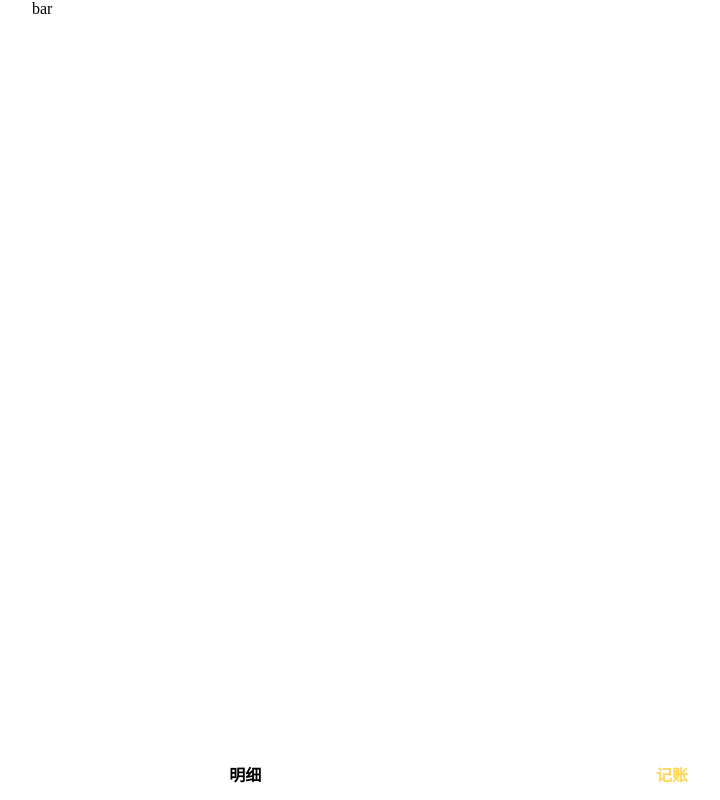
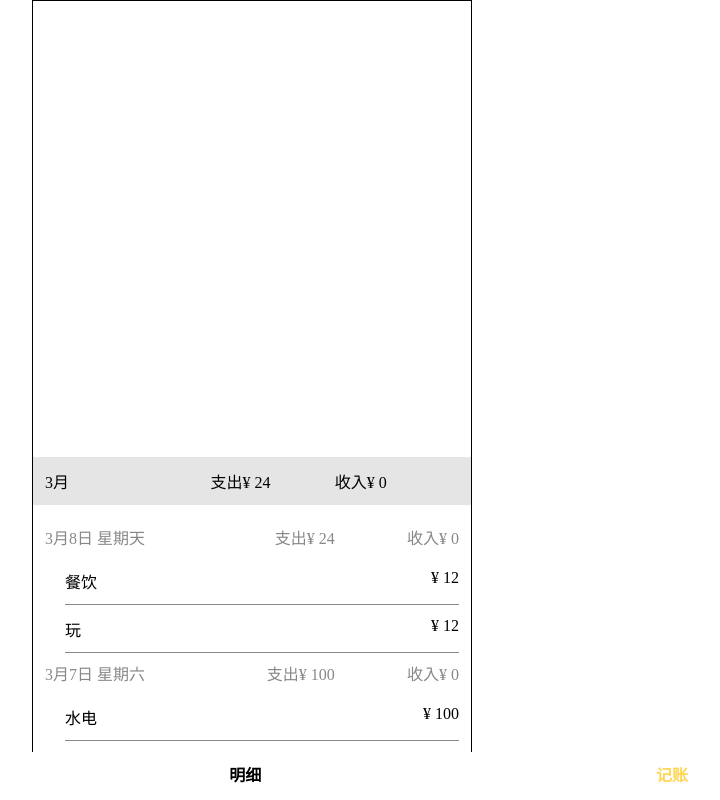
Before and after one commit to more-ka/bookkeeping-vue, a Vue app: page /#/detail in a window 1280 px wide. Shown: the whole page, without its empty margins (388-1108 px from the left). Built offline with nearby package versions, Linux system fonts and the light colour scheme.

Commit message:
明细页面

```diff
--- a/src/App.vue
+++ b/src/App.vue
@@ -1,7 +1,7 @@
 <!--
  * @Author: your name
  * @Date: 2020-03-05 17:26:53
- * @LastEditTime: 2020-03-09 21:32:26
+ * @LastEditTime: 2020-03-09 21:44:38
  * @LastEditors: Please set LastEditors
  * @Description: In User Settings Edit
  * @FilePath: \bookkeeping-vue\src\App.vue
@@ -19,5 +19,4 @@
 
 <script>
 import '@/app.css'
-
 </script>
--- a/src/app.css
+++ b/src/app.css
@@ -13,147 +13,11 @@
 }
 
 .page {
-  border: 1px solid #000;
   height: calc(100vh - 48px);
   display: flex;
   flex-direction: column;
-  justify-content: flex-end;
 }
 
-/* 标签部分 */
-.tags {
-  padding: 8px;
-}
-.tags .tag{
-  font-size: 16px;
-  font-weight: bold;
-  padding: 4px 16px;
-  display: inline-block;
-  background: #efefef;
-  border-radius: 6px;
-  margin-right: 8px;
-}
-.tags .tag.active{
-  background: #9b9b9b5c;
-}
-/* 编辑标签 */
-.editTag{
-  padding: 8px;
-}
-.editTag span{
-  border-bottom: 1px solid black;
-}
-/* 备注 */
-.remarks {
-  padding: 8px;
-  line-height: 30px;
-  font-size: 16px;
-  font-weight: bold;
-  background: #efefef;
-}
-.remarks input {
-  border: none;
-  background: none;
-  outline: none;
-  font-size: 16px;
-  margin-left: 12px;
-}
-
-/* 选择栏 */
-.selectBar{
-  width: 100%;
-  display: flex;
-  font-size: 16px;
-  background: #9b9b9b5c;
-}
-.selectBar span{
-  flex: 1;
-  padding: 12px 0;
-  display: inline-block;
-  text-align: center;
-  position: relative;
-}
-.selectBar span.active::before{
-  content: '';
-  width: 50%;
-  height: 4px;
-  background: black;
-  position: absolute;
-  bottom: 0;
-  left: 25%;
-}
-.selectBar span:active{
-  background: #efefef;
-}
-/* 数字输入框 */
-.numInput{
-  width: 100%;
-}
-.numInput input{
-  width: 90%;
-  border: none;
-  outline: none;
-  line-height: 48px;
-  font-size: 24px;
-  text-align:right;
-  padding: 0 5%;
-}
-/* 键盘区域 */
-.keyboard {
-  display: flex;
-  font-weight: bold;
-  background: #9b9b9b5c;
-  width: 100%;
-  padding-bottom: 6px;
-  font-size: 20px;
-}
-.keyboard >div >div:active{
-  background: #efefef;
-}
-.numberLock{
-  width: 80%;
-  display: flex;
-  flex-wrap: wrap;
-  justify-content: space-evenly;
-}
-
-.numberLock > div{
-  background: #ffffff;
-  padding: 20px 0;
-  width: 30%;
-  display: flex;
-  margin: 0;
-  margin-top: 6px;
-  align-self: center;
-  justify-content: space-around;
-  align-items: center;
-}
-.numberLock div:nth-child(10){
-  width: 62.5%;
-}
-
-.controlLock{
-  width: 20%;
-  margin-right: 6px;
-  margin-top: 6px;
-  display: flex;
-  flex-direction: column;
-}
-.controlLock > div{
-  padding: 20px 0;
-  background: #fff;
-  display: flex;
-  align-items: center;
-  justify-content: center;
-  margin-top: 6px;
-}
-.controlLock > div:first-child{
-  margin-top: 0;
-}
-.controlLock > div:last-child{
-  margin-top: 6px;
-  flex-grow: 1;
-}
 /* 导航栏 */
 .navBar{
   position: fixed;
--- a/src/page/bookkeeping.vue
+++ b/src/page/bookkeeping.vue
@@ -1,7 +1,7 @@
 <!--
  * @Author: your name
  * @Date: 2020-03-09 21:33:21
- * @LastEditTime: 2020-03-09 21:33:47
+ * @LastEditTime: 2020-03-09 21:43:47
  * @LastEditors: Please set LastEditors
  * @Description: In User Settings Edit
  * @FilePath: \bookkeeping-vue\src\page\bookkeeping.vue
@@ -26,7 +26,7 @@
       <span>收入</span>
     </section>
     <section class="numInput">
-        <input type="text" focous>
+      <input type="text" focous />
     </section>
     <section class="keyboard">
       <div class="numberLock">
@@ -81,10 +81,185 @@
 
 <script>
 export default {
-  name: 'bookkeeping'
-}
+  name: "bookkeeping"
+};
 </script>
 
 <style>
+*,
+*::before,
+*::after {
+  margin: 0;
+  padding: 0;
+}
+#app {
+  max-width: 440px;
+  margin: 0 auto;
+  color: black;
+  height: 100vh;
+  display: block;
+}
 
+.page {
+  border: 1px solid #000;
+  height: calc(100vh - 48px);
+  display: flex;
+  flex-direction: column;
+  justify-content: flex-end;
+}
+
+/* 标签部分 */
+.tags {
+  padding: 8px;
+}
+.tags .tag {
+  font-size: 16px;
+  font-weight: bold;
+  padding: 4px 16px;
+  display: inline-block;
+  background: #efefef;
+  border-radius: 6px;
+  margin-right: 8px;
+}
+.tags .tag.active {
+  background: #9b9b9b5c;
+}
+/* 编辑标签 */
+.editTag {
+  padding: 8px;
+}
+.editTag span {
+  border-bottom: 1px solid black;
+}
+/* 备注 */
+.remarks {
+  padding: 8px;
+  line-height: 30px;
+  font-size: 16px;
+  font-weight: bold;
+  background: #efefef;
+}
+.remarks input {
+  border: none;
+  background: none;
+  outline: none;
+  font-size: 16px;
+  margin-left: 12px;
+}
+
+/* 选择栏 */
+.selectBar {
+  width: 100%;
+  display: flex;
+  font-size: 16px;
+  background: #9b9b9b5c;
+}
+.selectBar span {
+  flex: 1;
+  padding: 12px 0;
+  display: inline-block;
+  text-align: center;
+  position: relative;
+}
+.selectBar span.active::before {
+  content: "";
+  width: 50%;
+  height: 4px;
+  background: black;
+  position: absolute;
+  bottom: 0;
+  left: 25%;
+}
+.selectBar span:active {
+  background: #efefef;
+}
+/* 数字输入框 */
+.numInput {
+  width: 100%;
+}
+.numInput input {
+  width: 90%;
+  border: none;
+  outline: none;
+  line-height: 48px;
+  font-size: 24px;
+  text-align: right;
+  padding: 0 5%;
+}
+/* 键盘区域 */
+.keyboard {
+  display: flex;
+  font-weight: bold;
+  background: #9b9b9b5c;
+  width: 100%;
+  padding-bottom: 6px;
+  font-size: 20px;
+}
+.keyboard > div > div:active {
+  background: #efefef;
+}
+.numberLock {
+  width: 80%;
+  display: flex;
+  flex-wrap: wrap;
+  justify-content: space-evenly;
+}
+
+.numberLock > div {
+  background: #ffffff;
+  padding: 20px 0;
+  width: 30%;
+  display: flex;
+  margin: 0;
+  margin-top: 6px;
+  align-self: center;
+  justify-content: space-around;
+  align-items: center;
+}
+.numberLock div:nth-child(10) {
+  width: 62.5%;
+}
+
+.controlLock {
+  width: 20%;
+  margin-right: 6px;
+  margin-top: 6px;
+  display: flex;
+  flex-direction: column;
+}
+.controlLock > div {
+  padding: 20px 0;
+  background: #fff;
+  display: flex;
+  align-items: center;
+  justify-content: center;
+  margin-top: 6px;
+}
+.controlLock > div:first-child {
+  margin-top: 0;
+}
+.controlLock > div:last-child {
+  margin-top: 6px;
+  flex-grow: 1;
+}
+/* 导航栏 */
+.navBar {
+  position: fixed;
+  bottom: 0;
+  width: 100%;
+  display: flex;
+  text-align: center;
+  font-weight: bold;
+}
+.navBar .item {
+  height: 48px;
+  line-height: 48px;
+  flex: 1;
+  color: black;
+  text-decoration: none;
+  background: #ffffff;
+}
+.navBar .item.active {
+  color: rgb(255, 214, 85);
+}
 </style>
--- /dev/null
+++ b/src/page/detail.vue
@@ -0,0 +1,138 @@
+<!--
+ * @Author: your name
+ * @Date: 2020-03-09 21:40:31
+ * @LastEditTime: 2020-03-09 21:47:53
+ * @LastEditors: Please set LastEditors
+ * @Description: In User Settings Edit
+ * @FilePath: \bookkeeping-vue\src\page\detail.vue
+ -->
+<template>
+    <div class="page">
+    <header>
+      <div class="header">
+        <span class="month">3月</span>
+        <span class="expendSummary">支出¥ 24</span>
+        <span class="incomeSummary">收入¥ 0</span>
+      </div>
+    </header>
+    <div class="main">
+      <div class="item">
+        <div class="time">
+          <span class="day">3月8日 星期天</span>
+          <span class="expend">支出¥ 24</span>
+          <span class="income">收入¥ 0</span>
+        </div>
+        <div class="detail">
+          <div class="row">
+            <div>餐饮</div>
+            <div>¥ 12</div>
+          </div>
+          <div class="row">
+            <div>玩</div>
+            <div>¥ 12</div>
+          </div>
+        </div>
+      </div>
+      <div class="item">
+        <div class="time">
+          <span class="day">3月7日 星期六</span>
+          <span class="expend">支出¥ 100</span>
+          <span class="income">收入¥ 0</span>
+        </div>
+        <div class="detail">
+          <div class="row">
+            <div>水电</div>
+            <div>¥ 100</div>
+          </div>
+        </div>
+      </div>
+    </div>
+  </div>
+</template>
+
+<script>
+export default {
+  name: 'detail'
+}
+</script>
+
+<style scope>
+      * {
+      padding: 0;
+      margin: 0;
+    }
+
+    .page {
+      max-width: 440px;
+      height: calc(100vh - 48px);
+      background: #ffffff;
+      margin: auto;
+    }
+
+    .page .header {
+      display: flex;
+      padding: 12px;
+      background: #e5e5e5;
+    }
+
+    .header .month {
+      width: 40%;
+    }
+
+    .header .expendSummary {
+      width: 30%;
+    }
+
+    .header .incomeSummary {
+      width: 30%;
+    }
+
+    .main{
+      display: flex;
+      padding: 12px;
+      flex-direction: column;
+    }
+    .main .item{
+      width: 100%;
+    }
+    .main .item .time{
+      display: flex;
+      width: 100%;
+      padding: 8px 0;
+      color: #888888;
+    }
+    .time .day{
+      width: 40%;
+    }
+    .time .expend{
+      width: 30%;
+      text-align-last: right;
+    }
+    .time .income{
+      width: 30%;
+      text-align-last: right;
+    }
+    .item .detail{
+      padding-left: 20px;
+    }
+    .item .detail .row{
+      display: flex;
+      position: relative;
+      padding: 12px 0;
+
+    }
+    .item .detail .row::after{
+      content: '';
+      position: absolute;
+      bottom: 0;
+      left: 0;
+      border-bottom: 1px solid #888888;
+      width: 100%;
+    }
+    .item .row div{
+      width: 50%;
+    }
+    .item .row div:last-child{
+      text-align: right;
+    }
+</style>
--- a/src/router/index.js
+++ b/src/router/index.js
@@ -1,16 +1,17 @@
 /*
  * @Author: your name
  * @Date: 2020-03-05 17:26:53
- * @LastEditTime: 2020-03-09 21:35:26
+ * @LastEditTime: 2020-03-09 21:41:55
  * @LastEditors: Please set LastEditors
  * @Description: In User Settings Edit
  * @FilePath: \bookkeeping-vue\src\router\index.js
  */
 import Vue from 'vue'
 import Router from 'vue-router'
+import detail from '../page/detail'
 import bookkeeping from '../page/bookkeeping'
+// import bookkeeping from '../page/bookkeeping'
 const bill = { template: '<div>foo</div>' }
-const detail = { template: '<div>bar</div>' }
 
 const routes = [
   { path: '/bill', component: bill },
```
Lines whose indentation alone changed are shown as unchanged.
